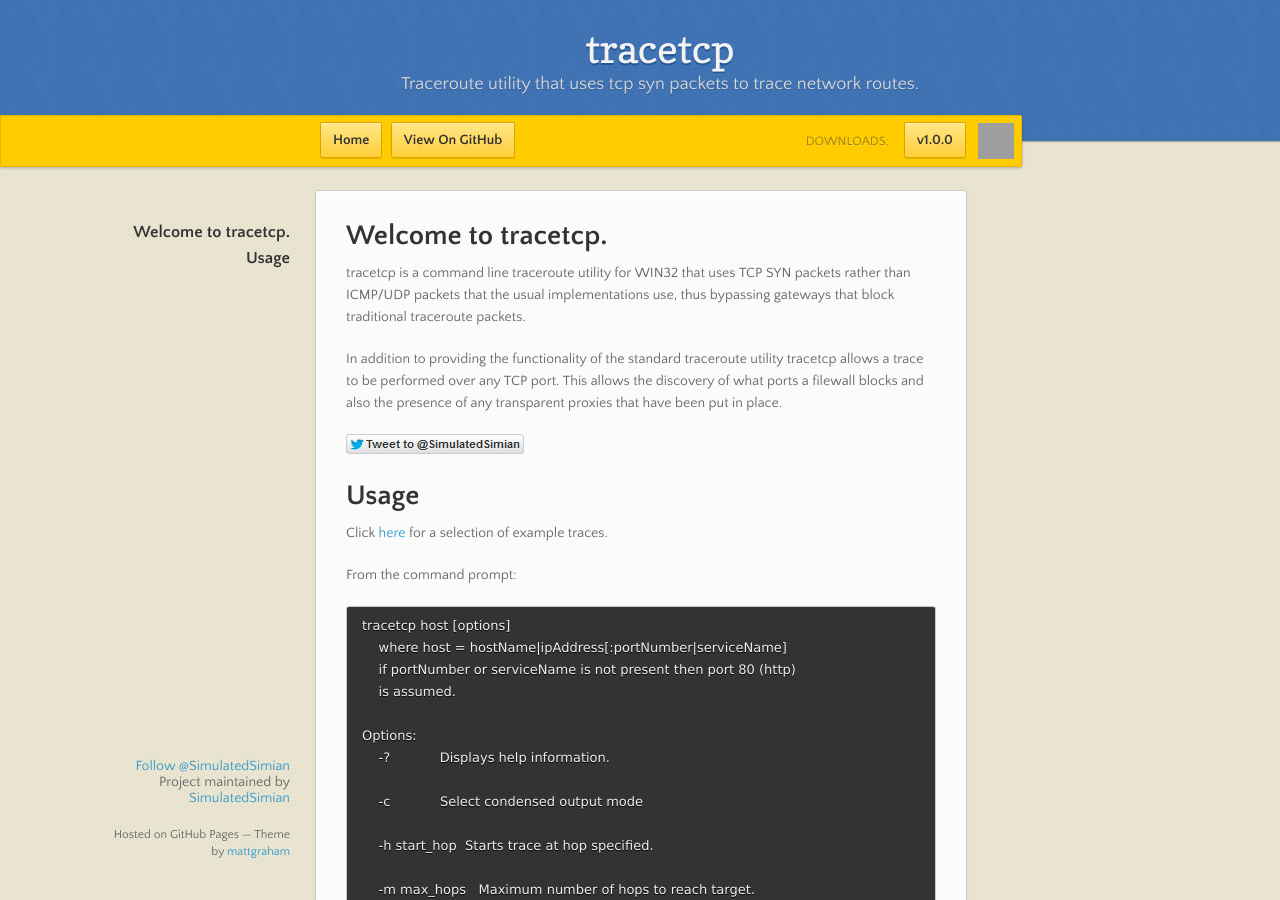
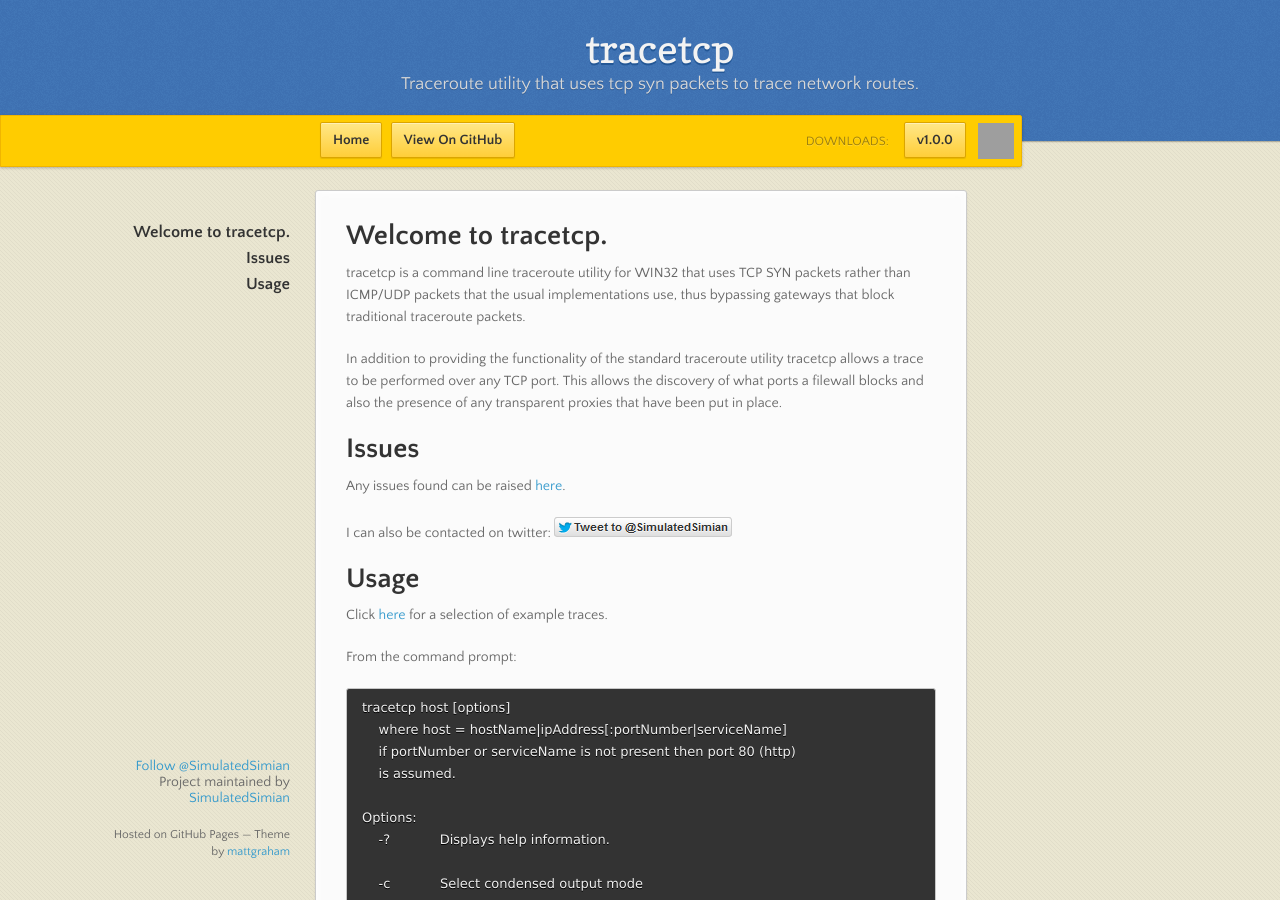
Before and after one commit to SimulatedSimian/SimulatedSimian.github.io, a Jekyll site: the page built from tracetcp.md, in a window 1280 px wide and 900 px high. Built offline with Jekyll 4.4.1, drawn with Linux system fonts in a browser that asks for light colours; nearby versions of some CDN libraries; Markdown is read by kramdown in place of the engine named in the settings; comment, search, counter and statistics services are not loaded; grey boxes are pictures that could not be loaded.

Commit message:
Update tracetcp.md

```diff
--- a/tracetcp.md
+++ b/tracetcp.md
@@ -18,6 +18,11 @@
 
 In addition to providing the functionality of the standard traceroute utility tracetcp allows a trace to be performed over any TCP port. This allows the discovery of what ports a filewall blocks and also the presence of any transparent proxies that have been put in place.
 
+#Issues
+
+Any issues found can be raised [here](https://github.com/SimulatedSimian/tracetcp/issues).
+
+I can also be contacted on twitter:
 [![tweet @SimulatedSimian](/images/tweet.png)](https://twitter.com/intent/tweet?screen_name=SimulatedSimian)
 
 # Usage
```
